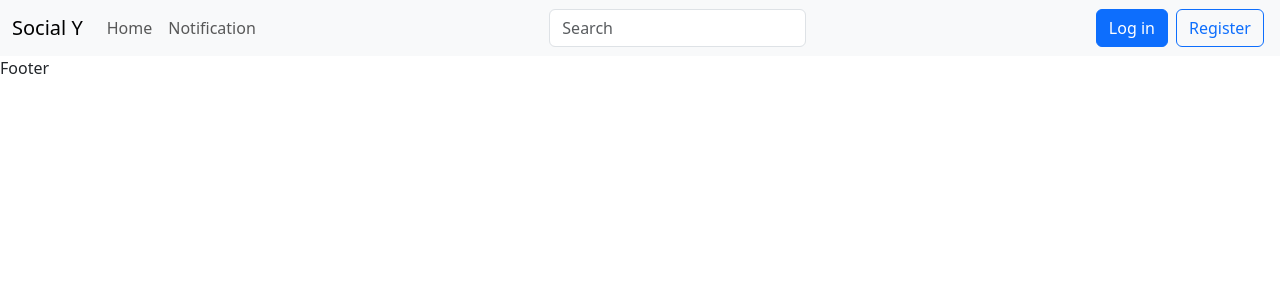
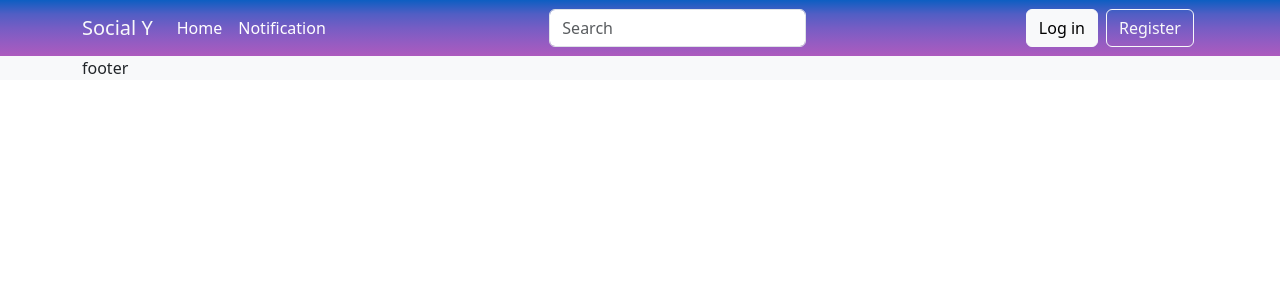
Before and after one commit to AdamPach/VSB_SKJ_SocialY, a Django app: page / in a window 1280 px wide. Shown: the top 300 px of the page. Run offline with Django 5.2, Linux system fonts and the light colour scheme; some libraries are stand-ins or nearby versions.

Commit message:
#3 Improve a structure of the templates. Improve header design

```diff
--- /dev/null
+++ b/SocialY/static/css/base.css
@@ -0,0 +1,7 @@
+.bg-base-gradient{
+    background-image: linear-gradient(to bottom, #0d5ec2, #515ec4, #765dc4, #935cc2, #ad5bbe);
+}
+
+.bg-base-gradient .nav-link{
+    color: #ffffff !important;
+}
--- a/SocialY/templates/base.html
+++ b/SocialY/templates/base.html
@@ -5,49 +5,21 @@
     <meta name="viewport">
     {% load static %}
     <link rel="stylesheet" href="{% static 'bootstrap/css/bootstrap.min.css' %}">
+    <link rel="stylesheet" href="{% static 'css/base.css' %}">
     <script defer src="{% static 'bootstrap/js/bootstrap.bundle.js' %}"></script>
     <title>{% block title %}Social Y{% endblock title %}</title>
     {% block extra_head %}{% endblock extra_head %}
 </head>
 <body>
 
-    <header>
-        <nav class="navbar navbar-expand-lg bg-body-tertiary">
-            <div class="container-fluid">
-                <a href="#" class="navbar-brand">Social Y</a>
+    {% include "base_header.html" %}
 
-                <button class="navbar-toggler" type="button" data-bs-toggle="collapse" data-bs-target="#navbar-toggler" aria-controls="navbar-toggler" aria-expanded="false" aria-label="Toggle navigation">
-                    <span class="navbar-toggler-icon"></span>
-                </button>
+    <div class="container">
+        {% block content %}
 
-                <div class="collapse navbar-collapse d-lg-flex justify-content-between" id="navbar-toggler">
-                    <div class="navbar-nav">
-                        <a class="nav-link" aria-current="page" href="#">Home</a>
-                        <a class="nav-link" href="#">Notification</a>
-                    </div>
+        {% endblock content %}
+    </div>
 
-                    <div>
-                        <form class="my-lg-0 my-2" action="#" method="get" role="search">
-                            <input class="form-control" type="search" name="term" placeholder="Search"/>
-                        </form>
-                    </div>
-
-                    <div class="navbar-nav">
-                        <a class="btn btn-primary mx-lg-1 my-lg-0 my-2" href="#">Log in</a>
-                        <a class="btn btn-outline-primary mx-lg-1 my-lg-0 my-2">Register</a>
-                    </div>
-                </div>
-
-            </div>
-        </nav>
-    </header>
-
-    {% block content %}
-
-    {% endblock content %}
-
-    <footer>
-        Footer
-    </footer>
+    {% include 'base_footer.html' %}
 </body>
 </html>
--- /dev/null
+++ b/SocialY/templates/base_footer.html
@@ -0,0 +1,7 @@
+<footer>
+    <div class="bg-body-tertiary">
+        <div class="container">
+            <p>footer</p>
+        </div>
+    </div>
+</footer>
--- /dev/null
+++ b/SocialY/templates/base_header.html
@@ -0,0 +1,30 @@
+<header>
+    <nav class="navbar navbar-expand-lg navbar-dark bg-base-gradient">
+        <div class="container">
+            <a href="/" class="navbar-brand text-light">Social Y</a>
+
+            <button class="navbar-toggler" type="button" data-bs-toggle="collapse" data-bs-target="#navbar-toggler" aria-controls="navbar-toggler" aria-expanded="false" aria-label="Toggle navigation">
+                <span class="navbar-toggler-icon"></span>
+            </button>
+
+            <div class="collapse navbar-collapse d-lg-flex justify-content-between" id="navbar-toggler">
+                <div class="navbar-nav">
+                    <a class="nav-link" href="#">Home</a>
+                    <a class="nav-link" href="#">Notification</a>
+                </div>
+
+                <div>
+                    <form class="my-lg-0 my-2" action="#" method="get" role="search">
+                        <input class="form-control" type="search" name="term" placeholder="Search"/>
+                    </form>
+                </div>
+
+                <div class="navbar-nav">
+                    <a class="btn btn-light mx-lg-1 my-lg-0 my-2" href="#">Log in</a>
+                    <a class="btn btn-outline-light mx-lg-1 my-lg-0 my-2">Register</a>
+                </div>
+            </div>
+
+        </div>
+    </nav>
+</header>
```
